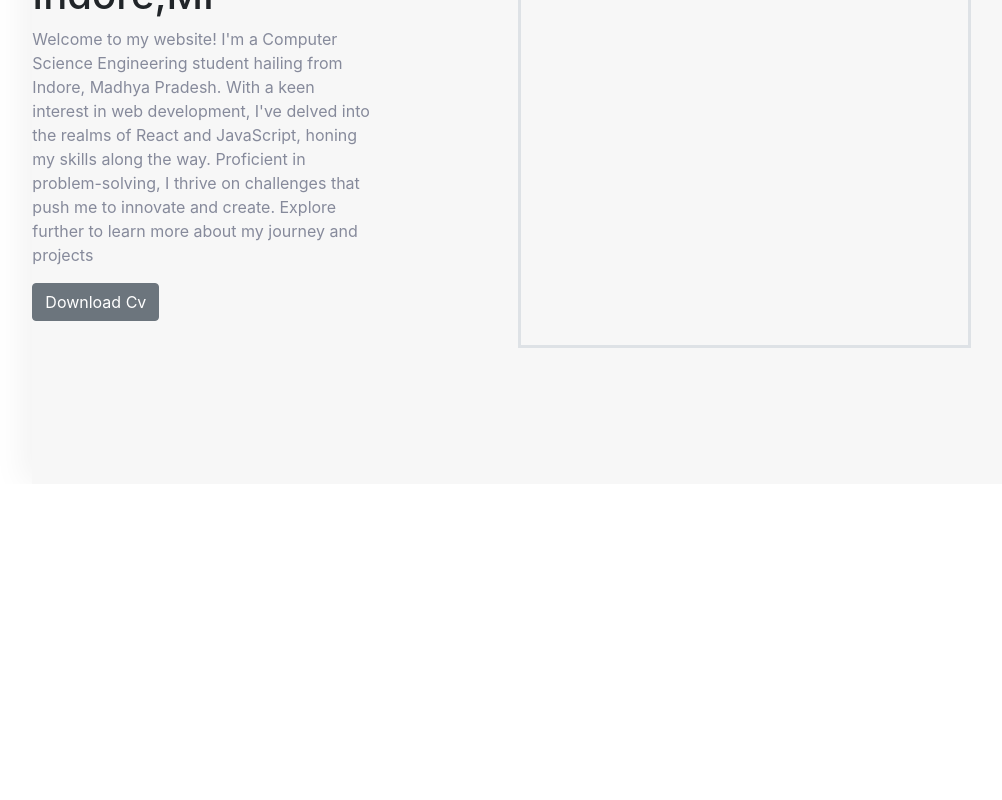
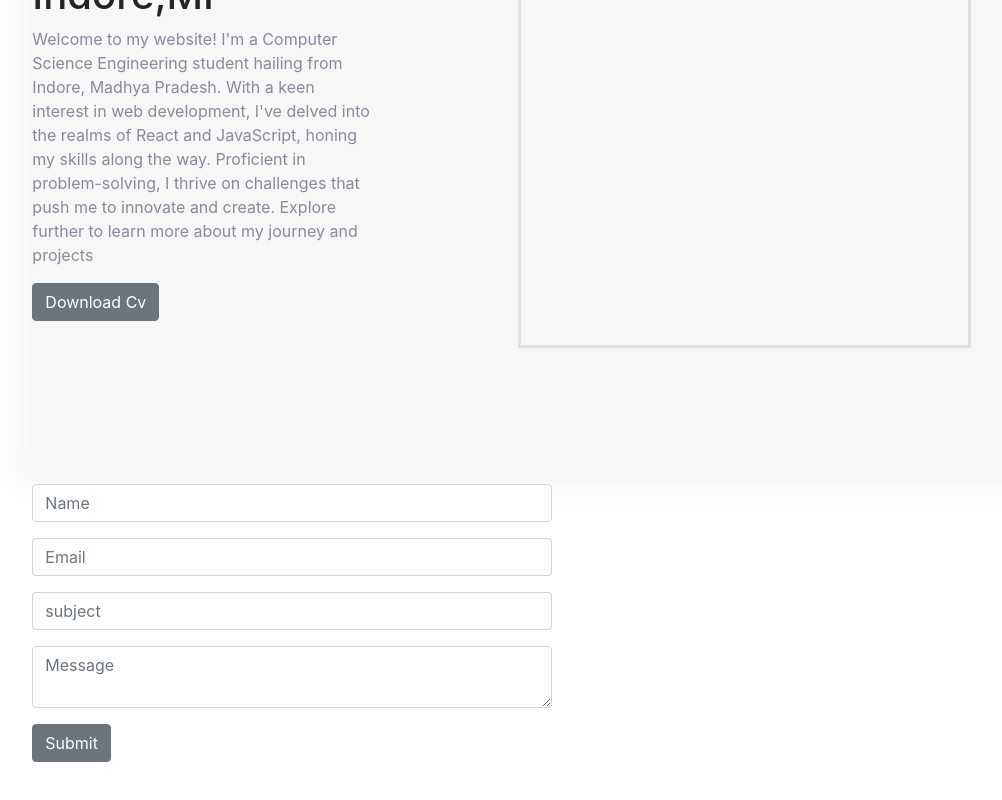
Before and after one commit to KhandekarPrateek/portfolio-website, a React (Create React App) app: page / in a window 1280 px wide. Shown: the part 1116-1916 px from the top of the page, without its empty margins (185-1187 px from the left). Before the commit the page ends 1600 px from the top, so only its background shows below. Built offline with nearby package versions, Linux system fonts and the light colour scheme.

Commit message:
email sent from contact us

```diff
--- a/package.json
+++ b/package.json
@@ -3,6 +3,7 @@
   "version": "0.1.0",
   "private": true,
   "dependencies": {
+    "@emailjs/browser": "^4.3.3",
     "@testing-library/jest-dom": "^5.17.0",
     "@testing-library/react": "^13.4.0",
     "@testing-library/user-event": "^13.5.0",
--- a/src/App.css
+++ b/src/App.css
@@ -1,3 +1,4 @@
 @import "../src/styles/sidebar.css";
 @import "../src/styles/home.css";
 @import "../src/styles/about.css";
+@import "../src/styles/contact.css";
--- a/src/App.js
+++ b/src/App.js
@@ -3,6 +3,7 @@ import "./App.css";
 import SideBar from "./pages/SideBar";
 import Home from "./pages/Home";
 import About from "./pages/About";
+import Contact from "./pages/Contact";
 
 const App = () => {
   return (
@@ -14,6 +15,7 @@ const App = () => {
         <Col sm={10}>
           <Home />
           <About />
+          <Contact />
         </Col>
       </Row>
     </div>
--- /dev/null
+++ b/src/pages/Contact/index.js
@@ -0,0 +1,118 @@
+import React, { useRef, useState } from "react";
+import { Button, Col, Form, FormGroup, Input, Label, Row } from "reactstrap";
+import emailjs from "@emailjs/browser";
+
+const Contact = () => {
+  const [formData, setFormData] = useState({
+    from_name: "",
+    from_email: "",
+    message: "",
+    subject: "",
+  });
+  const form = useRef();
+  const handleChange = (e) => {
+    const { name, value } = e.target;
+    setFormData({ ...formData, [name]: value });
+  };
+  const handleSubmit = (e) => {
+    e.preventDefault();
+    sendEmail(e);
+  };
+  const sendEmail = (e) => {
+    e.preventDefault();
+    console.log(form, "form");
+    emailjs
+      .sendForm(
+        "service_2ehn7vz",
+        "template_bqvm311",
+        document.getElementById("contact-form"),
+        {
+          publicKey: "3g40K7vzsdNfwdFl8",
+        }
+      )
+      .then(
+        () => {
+          console.log("SUCCESS!");
+        },
+        (error) => {
+          console.log("FAILED...", error);
+        }
+      );
+    // e.target.reset();
+    setFormData({
+      from_name: "",
+      from_email: "",
+      message: "",
+      subject: "",
+    });
+  };
+  console.log(formData, "formdata");
+
+  return (
+    <div className="contact-container">
+      <Row>
+        <Col sm={6}>
+          <Form onSubmit={handleSubmit} ref={form} id="contact-form">
+            <FormGroup>
+              <Label for="from_name" hidden>
+                Password
+              </Label>
+              <Input
+                id="from_name"
+                name="from_name"
+                placeholder="Name"
+                type="text"
+                onChange={handleChange}
+                value={formData.from_name}
+                // required
+              />
+            </FormGroup>{" "}
+            <FormGroup>
+              <Label for="reply_to" hidden>
+                Email
+              </Label>
+              <Input
+                id="reply_to"
+                name="reply_to"
+                placeholder="Email"
+                type="email"
+                onChange={handleChange}
+                value={formData.email}
+                required
+              />
+            </FormGroup>{" "}
+            <FormGroup>
+              <Label for="subject" hidden>
+                Subject
+              </Label>
+              <Input
+                id="subject"
+                name="subject"
+                placeholder="subject"
+                onChange={handleChange}
+                type="text"
+                value={formData.subject}
+              />
+            </FormGroup>{" "}
+            <FormGroup>
+              <Label for="message" hidden>
+                Message
+              </Label>
+              <Input
+                id="message"
+                name="message"
+                placeholder="Message"
+                type="textarea"
+                onChange={handleChange}
+                value={formData.message}
+              />
+            </FormGroup>{" "}
+            <Button>Submit</Button>
+          </Form>
+        </Col>
+      </Row>
+    </div>
+  );
+};
+
+export default Contact;
--- /dev/null
+++ b/src/styles/contact.css
@@ -0,0 +1,3 @@
+.contact-container {
+  height: 100vh;
+}
```
Also changed, not shown: 1 other file (tests, documents, lock files or other folders).
